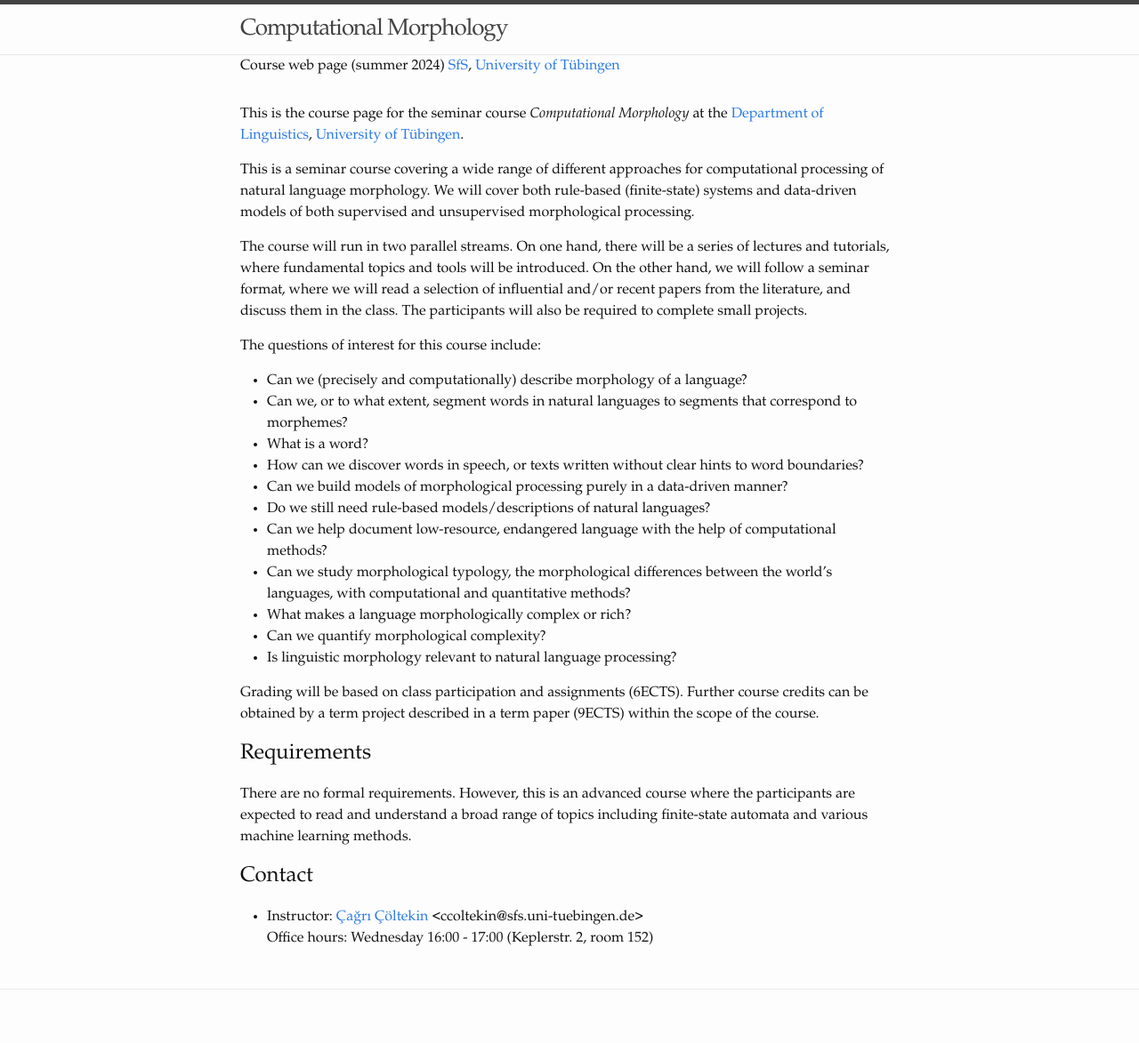
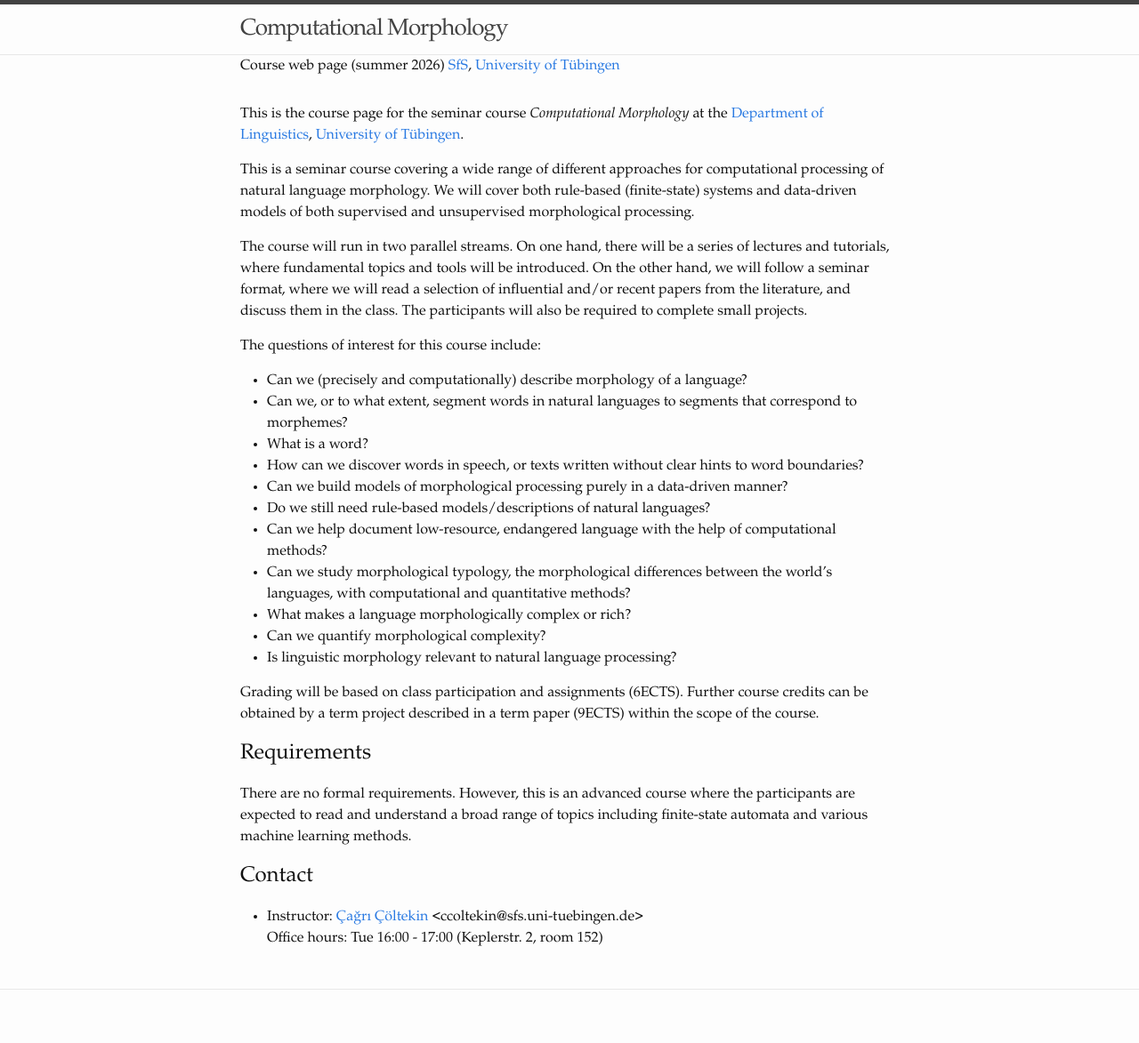
Before and after one commit to iscl-compmorph/iscl-compmorph.github.io, a Jekyll site: the page built from index.md, in a window 1280 px wide. Shown: the whole page at 89% size. Built offline with Jekyll 4.4.1, drawn with Linux system fonts in a browser that asks for light colours.

Commit message:
s/2024/2026/

```diff
--- a/_config.yml
+++ b/_config.yml
@@ -1,7 +1,7 @@
 # Site settings
 title: Computational Morphology
 subtitle: > # ignore newlines until "description:"
-    Course web page (summer 2024)
+    Course web page (summer 2026)
     <a href="http://www.sfs.uni-tuebingen.de">SfS</a>,
     <a href="http://uni-tuebingen.de/">University of Tübingen</a>
 description: > # ignore newlines until "baseurl:"
--- a/index.md
+++ b/index.md
@@ -60,4 +60,4 @@ finite-state automata and various machine learning methods.
 
 - Instructor: [Çağrı Çöltekin](http://coltekin.net/cagri/)
     <ccoltekin**@**sfs.uni-tuebingen.de>
-    Office hours: Wednesday 16:00 - 17:00 (Keplerstr. 2, room 152)
+    Office hours: Tue 16:00 - 17:00 (Keplerstr. 2, room 152)
```
Also changed, not shown: README.md.
